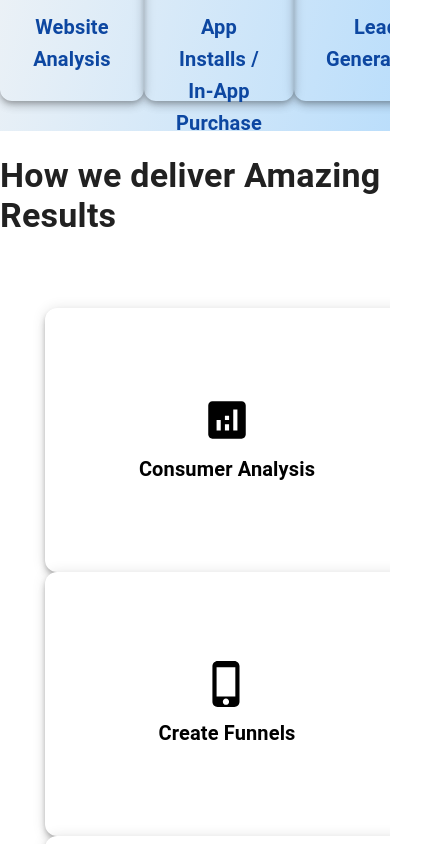
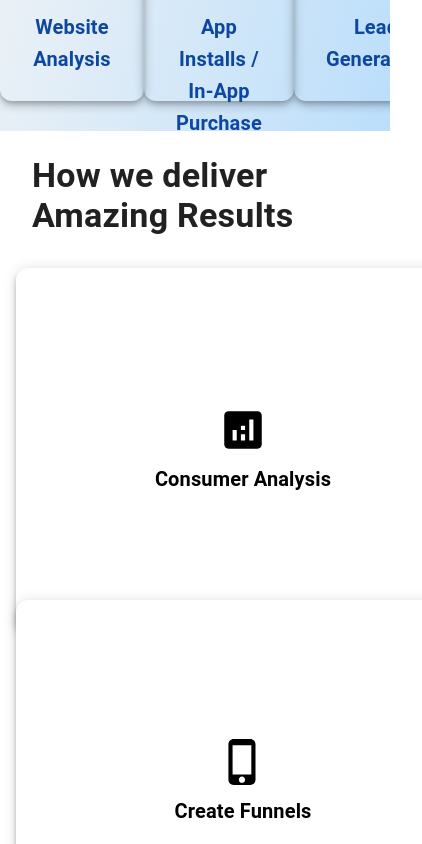
Before and after one commit to kunalmanishdesai/marketing_web, a React (Create React App) app: page / in a window 390 px wide. Shown: the part 1320-2164 px from the top of the page, 422 px wide, since content can reach past the window. Built offline with nearby package versions, Linux system fonts and the light colour scheme.

Commit message:
made how component responsive

```diff
--- a/src/components/How.jsx
+++ b/src/components/How.jsx
@@ -1,5 +1,5 @@
 import { Analytics, PhoneIphone, DeviceHub } from "@mui/icons-material";
-import { Box, Typography } from "@mui/material";
+import { Box, Typography, Grid, useMediaQuery, useTheme } from "@mui/material";
 import React from "react";
 
 const cardContents = [
@@ -36,29 +36,18 @@ const cardContents = [
 ];
 
 const How = () => {
-    const firstRowCards = cardContents.slice(0, 3);
-    const secondRowCards = cardContents.slice(3);
+    const theme = useTheme();
+    const isSmallScreen = useMediaQuery(theme.breakpoints.down('sm'));
 
     const renderCards = (cards) => (
+        <Grid container spacing={4} justifyContent="center">
+            {cards.map((card, index) => (
+                <Grid item xs={12} sm={6} md={4} key={index}>
                     <Box
                         sx={{
+                            perspective: 1000, // Perspective for the 3D effect
+                            height: 300,
                             width: '100%',
-                display: 'flex',
-                alignItems: 'center',
-                justifyContent: 'space-evenly',
-                flexWrap: 'wrap',
-                py: 5,
-                px: 5,
-            }}
-        >
-            {cards.map((card, index) => (
-                <Box
-                    key={index}
-                    sx={{
-                        width: 300,
-                        height: 200,
-                        perspective: 1000, // Perspective for the 3D effect
-                        m: 4, // Margin for spacing between cards
                         }}
                     >
                         <Box
@@ -127,27 +116,29 @@ const How = () => {
                             </Box>
                         </Box>
                     </Box>
+                </Grid>
             ))}
-        </Box>
+        </Grid>
     );
 
     return (
         <Box
             sx={{
                 width: '100%',    // Full width of the parent
-                height: '100vh',  // Full viewport height
                 display: 'flex',
                 flexDirection: 'column',
                 overflow: 'hidden', // Prevents overflow of content
                 justifyContent: 'start', // Align content at the top
                 alignItems: 'center', // Center content horizontally
-                py: 3
+                py: 3,
+                px: isSmallScreen ? 2 : 5, // Adjust padding based on screen size
             }}
         >
             <Box
                 sx={{
                     textAlign: 'left', // Align text to the left
                     borderRadius: 2, // Rounded corners
+                    px: 2, // Padding for small screens
                 }}
             >
                 <Typography
@@ -157,14 +148,14 @@ const How = () => {
                         fontWeight: 700, // Bolder font weight
                         color: 'text.primary',
                         lineHeight: 1.2, // Tighter line height for a compact look
+                        mb: 4, // Margin bottom for spacing
                     }}
                 >
                     How we deliver Amazing Results
                 </Typography>
             </Box>
 
-            {renderCards(firstRowCards)}
-            {renderCards(secondRowCards)}
+            {renderCards(cardContents)}
 
         </Box>
     );
```
Lines whose indentation alone changed are shown as unchanged.
